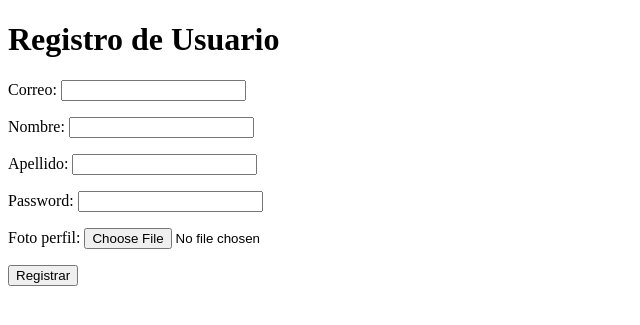
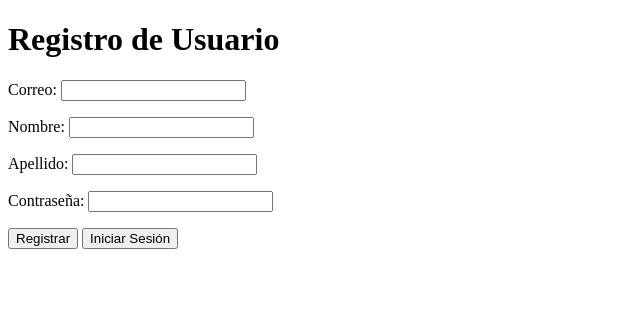
Before and after one commit to amadorssa/incidentia, a Django app: page /cuentas/registro/ in a window 1280 px wide. Shown: the top 325 px of the page, without its empty margins (0-640 px from the left). Run offline with Django 4.2, Linux system fonts and the light colour scheme.

Commit message:
Refactoring of cuentas and organizacion modules

```diff
--- a/cuentas/forms.py
+++ b/cuentas/forms.py
@@ -3,12 +3,32 @@ from .models import Usuario
 from django.core.exceptions import ValidationError
 
 class RegistroFormulario(forms.ModelForm):
+    password = forms.CharField(
+        widget=forms.PasswordInput,  # Esto oculta la contraseña
+        label="Contraseña"
+    )
+
     class Meta:
         model = Usuario
-        fields = ['correo', 'nombre', 'apellido', 'password','foto_perfil']
+        fields = ['correo', 'nombre', 'apellido', 'password']
 
     def clean_password(self):
         return self.cleaned_data['password']
+
+        # # Validaciones de la contraseña
+        # if len(password) < 8:
+        #     raise ValidationError("La contraseña debe tener al menos 8 caracteres.")
+        # if not re.search(r"\d", password):
+        #     raise ValidationError("La contraseña debe incluir al menos un número.")
+        # if not re.search(r"[A-Z]", password):
+        #     raise ValidationError("La contraseña debe incluir al menos una letra mayúscula.")
+        # if not re.search(r"[a-z]", password):
+        #     raise ValidationError("La contraseña debe incluir al menos una letra minúscula.")
+        # if not re.search(r"[!@#$%^&*(),.?\":{}|<>]", password):
+        #     raise ValidationError("La contraseña debe incluir al menos un carácter especial (e.g., !@#$%^&*).")
+
+        return password
+
 
     def save(self, commit=True):
         usuario = super().save(commit=False)
--- a/cuentas/templates/iniciar_sesion.html
+++ b/cuentas/templates/iniciar_sesion.html
@@ -11,6 +11,7 @@
         <input type="email" name="correo" placeholder="Correo" required>
         <input type="password" name="password" placeholder="Contraseña" required>
         <button type="submit">Iniciar Sesión</button>
+        <button type="button" onclick="location.href = '/cuentas/registro'">Registrarse</button>
     </form>
     {% if error %}
         <p style="color:red;">{{ error }}</p>
--- a/cuentas/templates/registro.html
+++ b/cuentas/templates/registro.html
@@ -10,6 +10,7 @@
         {% csrf_token %}
         {{ formulario.as_p }}
         <button type="submit">Registrar</button>
+        <button type="button" onclick="location.href = '/cuentas/iniciar-sesion'">Iniciar Sesión</button>
     </form>
 </body>
 </html>
--- a/cuentas/views.py
+++ b/cuentas/views.py
@@ -1,20 +1,40 @@
 from django.shortcuts import render, redirect
 from django.contrib.auth import login, authenticate, logout
 from django.contrib.auth.decorators import login_required
-from .forms import RegistroFormulario
-from .forms import PerfilFormulario
+from django.contrib import messages
+from .forms import RegistroFormulario, PerfilFormulario
+from .models import Usuario, UsuarioManager
 
 def registro(request):
+    if request.user.is_authenticated:
+        messages.info(request, "Ya has iniciado sesión.")
+        return redirect('perfil')
+
     if request.method == 'POST':
         formulario = RegistroFormulario(request.POST)
+
+        correo = request.POST.get('correo')  # Obtiene el correo del formulario
+
+        # Validar si el correo ya está registrado
+        if Usuario.objects.filter(correo=correo).exists() or UsuarioManager.objects.filter(correo=correo).exists():
+            messages.error(request, "Ya existe una cuenta registrada con este correo. Inicia sesión.")
+            return redirect('iniciar_sesion')  # Redirige a la página de inicio de sesión
+
+
         if formulario.is_valid():
             formulario.save()
-            return redirect('iniciar_sesion')  # 'iniciar_sesion'
+            return redirect('iniciar_sesion')
+        else:
+            messages.error(request, "Error en el registro. Inténtalo de nuevo.")
     else:
         formulario = RegistroFormulario()
     return render(request, 'registro.html', {'formulario': formulario})
 
 def iniciar_sesion(request):
+    if request.user.is_authenticated:
+        messages.info(request, "Ya has iniciado sesión.")
+        return redirect('perfil')
+
     if request.method == 'POST':
         correo = request.POST['correo']
         password = request.POST['password']
@@ -31,6 +51,7 @@ def iniciar_sesion(request):
 #LOGOUT
 def cerrar_sesion(request):
     logout(request)
+    messages.success(request, "Has cerrado sesión exitosamente.")
     return redirect('iniciar_sesion')
 
 @login_required
--- a/mysite/settings.py
+++ b/mysite/settings.py
@@ -59,7 +59,6 @@ MIDDLEWARE = [
     'django.contrib.auth.middleware.AuthenticationMiddleware',
     'django.contrib.messages.middleware.MessageMiddleware',
     'django.middleware.clickjacking.XFrameOptionsMiddleware',
-    'django.middleware.csrf.CsrfViewMiddleware',
 ]
 
 ROOT_URLCONF = 'mysite.urls'
--- a/organizaciones/models.py
+++ b/organizaciones/models.py
@@ -1,17 +1,23 @@
+import uuid
+from django.utils.text import slugify
 from django.db import models
 from django.conf import settings
 import random
 import string
 
 class Organizacion(models.Model):
+    # id = models.UUIDField(primary_key=True, default=uuid.uuid4, editable=False)
     nombre = models.CharField(max_length=255, unique=True)
     correo = models.EmailField()
     codigo_acceso = models.CharField(max_length=10, unique=True, blank=True)
+    # slug = models.SlugField(unique=True, blank=True)
 
     def __str__(self):
         return self.nombre
 
     def save(self, *args, **kwargs):
+        if not self.slug:
+            self.slug = slugify(self.nombre)  # Crear slug basado en el nombre
         if not self.codigo_acceso:
             self.codigo_acceso = ''.join(random.choices(string.ascii_uppercase + string.digits, k=10))
         super().save(*args, **kwargs)
--- a/organizaciones/templates/organizacion/mis_organizaciones.html
+++ b/organizaciones/templates/organizacion/mis_organizaciones.html
@@ -8,7 +8,7 @@
 <ul>
     {% for miembro in organizaciones %}
         <li>
-            <a href="{% url 'incidents:index' miembro.organizacion.id %}">{{ miembro.organizacion.nombre }}</a>
+            <a href="{% url 'incidents:incident_table' miembro.organizacion.id %}">{{ miembro.organizacion.nombre }}</a>
             - <a href="{% url 'ver_organizacion' miembro.organizacion.id %}">Detalles</a>
         </li>
     {% endfor %}
```
Also changed, not shown: organizaciones/views.py (+8 -1 lines).
